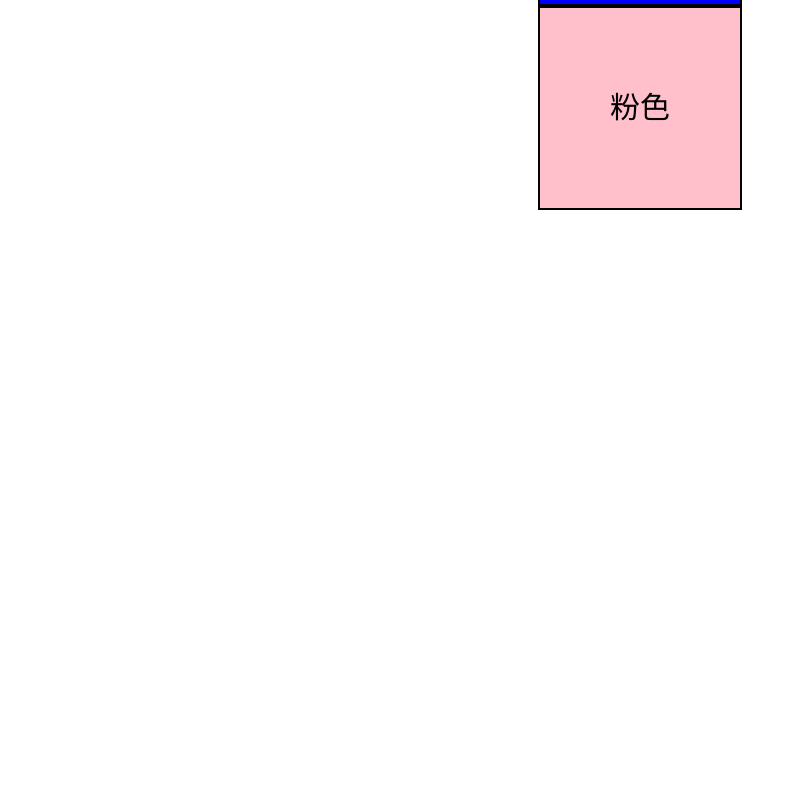
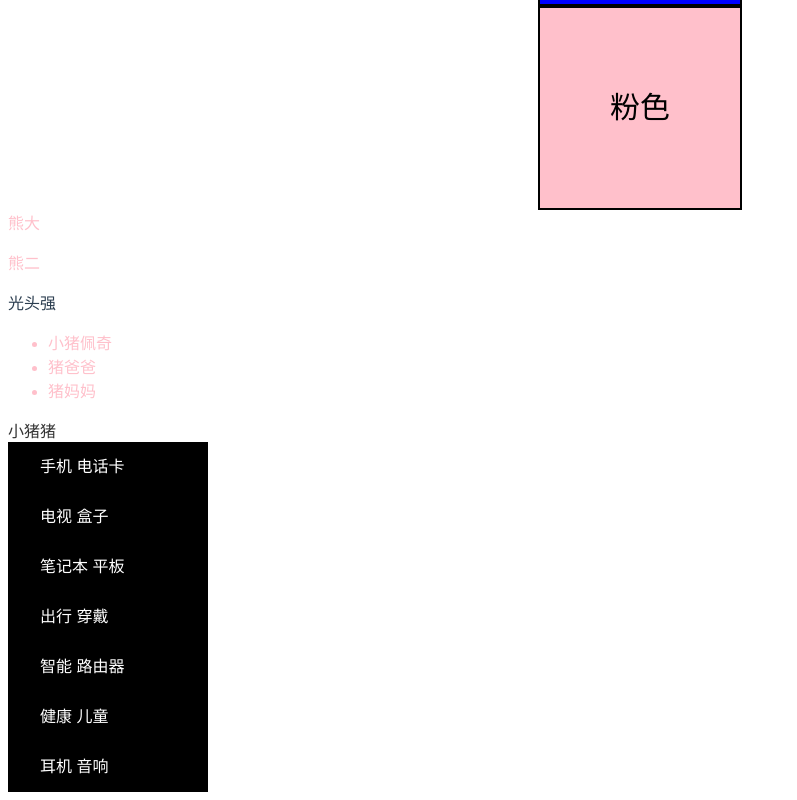
Before and after one commit to Boris-X/t-shop, a Vue app: page /#/ in a window 1280 px wide. Shown: the part 1503-2303 px from the top of the page, without its empty margins (0-797 px from the left). Before the commit the page ends 1721 px from the top, so only its background shows below. Built offline with nearby package versions, Linux system fonts and the light colour scheme.

Commit message:
xiaomi列表

```diff
--- a/src/views/Home.vue
+++ b/src/views/Home.vue
@@ -7,14 +7,31 @@
     <span>另外一行</span>
     <div class="pic">
       <a href="http://www.baidu.com"
-        ><img src="../assets/5322affb9ad6c.png" alt="" title="我是hunter" width="60" height="40"
+        ><img
+          src="../assets/5322affb9ad6c.png"
+          alt=""
+          title="我是hunter"
+          width="60"
+          height="40"
       /></a>
-      <img src="../assets/cad.static.0bfb6a6d0adf4f3b1c28c0c90248b18b.svg" alt="" title="我是hunter" width="60" height="40"
+      <img
+        src="../assets/cad.static.0bfb6a6d0adf4f3b1c28c0c90248b18b.svg"
+        alt=""
+        title="我是hunter"
+        width="60"
+        height="40"
       />
     </div>
     <a href="http://www.baidu.com" style="text-decoration: none">网络链接</a>
 
-    <table align="center" width="500" height="249" border="1" cellspacing="0" cellpadding="4">
+    <table
+      align="center"
+      width="500"
+      height="249"
+      border="1"
+      cellspacing="0"
+      cellpadding="4"
+    >
       <thead>
         <tr>
           <th>排名</th>
@@ -51,12 +68,13 @@
       </tbody>
     </table>
 
-    <ul style="list-style: none;">
+    <ul style="list-style: none">
       <li>1</li>
       <li>2</li>
       <li>3</li>
       <li>4</li>
-      <li>5
+      <li>
+        5
         <p>是个大容器</p>
       </li>
     </ul>
@@ -76,26 +94,30 @@
     </dl>
 
     <form action="xxx.php" method="get">
-      <label for="name">用户名: </label><input type="text" name="username" id="name">     <br>
+      <label for="name">用户名: </label
+      ><input type="text" name="username" id="name" /> <br />
       <label for="password">密码： </label>
-      <input type="password" name="pwd" id="password">    <br>
-      性别： 男 <input type="radio" name="sex" value="男" checked="checked"> 女  <input type="radio" name="sex"> 人妖
-      <input type="radio" name="sex">     <br>
-      爱好:  吃饭 <input type="checkbox" value="吃饭" checked="checked" name="hobby"> 睡觉 <input type="checkbox" value="睡觉" checked="checked" name="hobby"> 打豆豆 <input
-      type="checkbox" value="打豆豆" name="hobby"> <br>
+      <input type="password" name="pwd" id="password" /> <br />
+      性别： 男
+      <input type="radio" name="sex" value="男" checked="checked" /> 女
+      <input type="radio" name="sex" /> 人妖 <input type="radio" name="sex" />
+      <br />
+      爱好: 吃饭
+      <input type="checkbox" value="吃饭" checked="checked" name="hobby" /> 睡觉
+      <input type="checkbox" value="睡觉" checked="checked" name="hobby" />
+      打豆豆 <input type="checkbox" value="打豆豆" name="hobby" /> <br />
 
-      <input type="submit">
-      <input type="reset">
-
+      <input type="submit" />
+      <input type="reset" />
     </form>
 
-  <label for="area">籍贯</label>
-  <select id="area">
-    <option >北京</option>
-    <option >山东</option>
-    <option selected="selected">天津</option>
-    <option >火星</option>
-  </select>
+    <label for="area">籍贯</label>
+    <select id="area">
+      <option>北京</option>
+      <option>山东</option>
+      <option selected="selected">天津</option>
+      <option>火星</option>
+    </select>
   </div>
 
   <div class="three">
@@ -104,8 +126,31 @@
     <div id="thr">粉色</div>
   </div>
 
+  <!-- 并集选择器 -->
+  <div class="bing">
+    <div>熊大</div>
+    <p>熊二</p>
+    <span>光头强</span>
+    <ul class="pig">
+      <li>小猪佩奇</li>
+      <li>猪爸爸</li>
+      <li>猪妈妈</li>
+    </ul>
+  </div>
 
+  <div class="atest">
+    <a href="#">小猪猪</a>
+  </div>
 
+  <div class="xiaomi">
+    <a href="#">手机 电话卡</a>
+    <a href="#">电视 盒子</a>
+    <a href="#">笔记本 平板</a>
+    <a href="#">出行 穿戴</a>
+    <a href="#">智能 路由器</a>
+    <a href="#">健康 儿童</a>
+    <a href="#">耳机 音响</a>
+  </div>
 
 </template>
 
@@ -183,4 +228,40 @@ computed(() => {
 #thr {
   background-color: pink;
 }
+.bing div, p, .pig li {
+  color: pink;
+}
+
+.atest a:link {
+  color: #333;
+  text-decoration: none;
+}
+
+.atest a:visited {
+  color: orange;
+}
+
+.atest a:hover {
+  color: skyblue;
+}
+
+.atest a:active {
+  color: green;
+}
+
+.xiaomi a:hover {
+  background: orange;
+}
+
+.xiaomi a {
+  height: 50px;
+  width: 200px;
+  display: block;
+  background: #000;
+  text-indent: 2em;
+  line-height: 50px;
+  text-decoration: none;
+  color: white;
+}
+
 </style>
```
Also changed, not shown: src/components/Aboutus.vue (line endings or trailing spaces).
